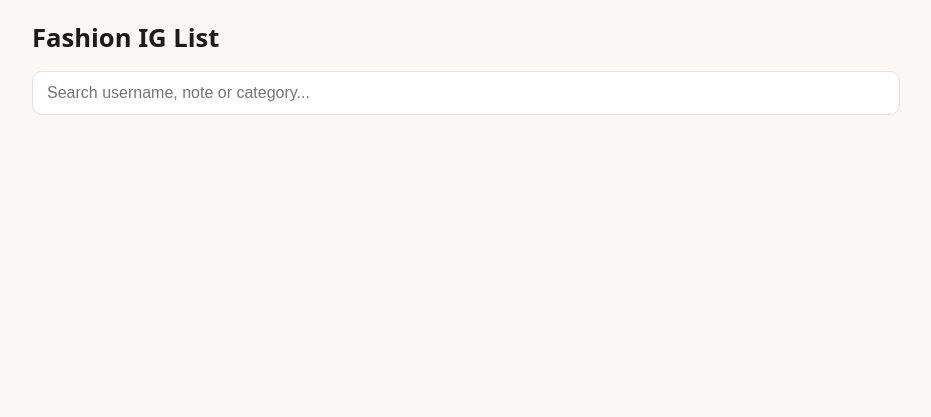
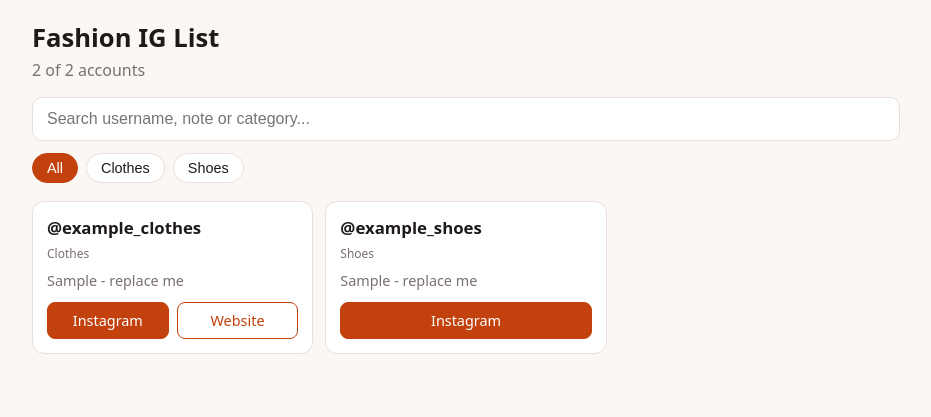
Before and after one commit to visualixefoundation/fit-finds, a plain HTML site: page index.html in a window 1280 px wide. Shown: the whole page, without its empty margins (174-1105 px from the left). Drawn offline with Linux system fonts and the light colour scheme.

Commit message:
Fix broken JS: use DOM APIs instead of broken HTML entity escaping

```diff
--- a/index.html
+++ b/index.html
@@ -41,7 +41,7 @@
 /* ==== EDIT HERE: add your accounts from the book ====
    username: without the @
    category: Clothes, Shoes, Bags, Accessories, etc (any word works)
-   website:  optional, leave "" if none
+   website:  optional, leave empty string if none
    note:     optional
 */
 const PROFILES = [
@@ -49,45 +49,95 @@
   { username: "example_shoes", category: "Shoes", website: "", note: "Sample - replace me" }
 ];
 /* ================================================ */
+
 const grid = document.getElementById("grid");
 const chips = document.getElementById("chips");
 const q = document.getElementById("q");
 const count = document.getElementById("count");
 let active = "All";
-const cats = ["All", ...new Set(PROFILES.map(p => p.category).filter(Boolean))];
-cats.forEach(c => {
+
+const cats = ["All"].concat(Array.from(new Set(PROFILES.map(function(p) { return p.category; }).filter(Boolean))));
+cats.forEach(function(c) {
   const b = document.createElement("button");
   b.className = "chip" + (c === active ? " on" : "");
   b.textContent = c;
-  b.onclick = () => { active = c; [...chips.children].forEach(x => x.classList.toggle("on", x.textContent === c)); render(); };
+  b.onclick = function() {
+    active = c;
+    Array.from(chips.children).forEach(function(x) {
+      x.classList.toggle("on", x.textContent === c);
+    });
+    render();
+  };
   chips.appendChild(b);
 });
-function esc(s) {
-  return String(s || "")
-    .replace(/&/g, "&")
-    .replace(/</g, "<")
-    .replace(/>/g, ">")
-    .replace(/"/g, """)
-    .replace(/'/g, "&#39;");
-}
+
 function render() {
   const term = q.value.trim().toLowerCase();
-  const list = PROFILES.filter(p =>
-    (active === "All" || p.category === active) &&
-    (!term || [p.username, p.category, p.note].join(" ").toLowerCase().includes(term))
-  );
+  const list = PROFILES.filter(function(p) {
+    const matchesCat = active === "All" || p.category === active;
+    const matchesSearch = !term || [p.username, p.category, p.note].join(" ").toLowerCase().indexOf(term) !== -1;
+    return matchesCat && matchesSearch;
+  });
+
   count.textContent = list.length + " of " + PROFILES.length + " accounts";
-  if (!list.length) { grid.innerHTML = '<div class="empty">No accounts found.</div>'; return; }
-  grid.innerHTML = list.map(p => {
-    const u = encodeURIComponent(p.username.replace(/^@/, ""));
-    return '<div class="card"><h3>@' + esc(p.username.replace(/^@/, "")) + '</h3>' +
-      '<span class="tag">' + esc(p.category) + '</span>' +
-      (p.note ? '<p class="note">' + esc(p.note) + '</p>' : '') +
-      '<div class="btns"><a class="ig" target="_blank" rel="noopener" href="https://instagram.com/' + u + '">Instagram</a>' +
-      (p.website ? '<a target="_blank" rel="noopener" href="' + esc(p.website) + '">Website</a>' : '') +
-      '</div></div>';
-  }).join("");
+  grid.innerHTML = "";
+
+  if (!list.length) {
+    const empty = document.createElement("div");
+    empty.className = "empty";
+    empty.textContent = "No accounts found.";
+    grid.appendChild(empty);
+    return;
+  }
+
+  list.forEach(function(p) {
+    const name = (p.username || "").replace(/^@/, "");
+    const card = document.createElement("div");
+    card.className = "card";
+
+    const h3 = document.createElement("h3");
+    h3.textContent = "@" + name;
+    card.appendChild(h3);
+
+    if (p.category) {
+      const tag = document.createElement("span");
+      tag.className = "tag";
+      tag.textContent = p.category;
+      card.appendChild(tag);
+    }
+
+    if (p.note) {
+      const note = document.createElement("p");
+      note.className = "note";
+      note.textContent = p.note;
+      card.appendChild(note);
+    }
+
+    const btns = document.createElement("div");
+    btns.className = "btns";
+
+    const ig = document.createElement("a");
+    ig.className = "ig";
+    ig.target = "_blank";
+    ig.rel = "noopener";
+    ig.href = "https://instagram.com/" + encodeURIComponent(name);
+    ig.textContent = "Instagram";
+    btns.appendChild(ig);
+
+    if (p.website) {
+      const web = document.createElement("a");
+      web.target = "_blank";
+      web.rel = "noopener";
+      web.href = p.website;
+      web.textContent = "Website";
+      btns.appendChild(web);
+    }
+
+    card.appendChild(btns);
+    grid.appendChild(card);
+  });
 }
+
 q.addEventListener("input", render);
 render();
 </script>
```
